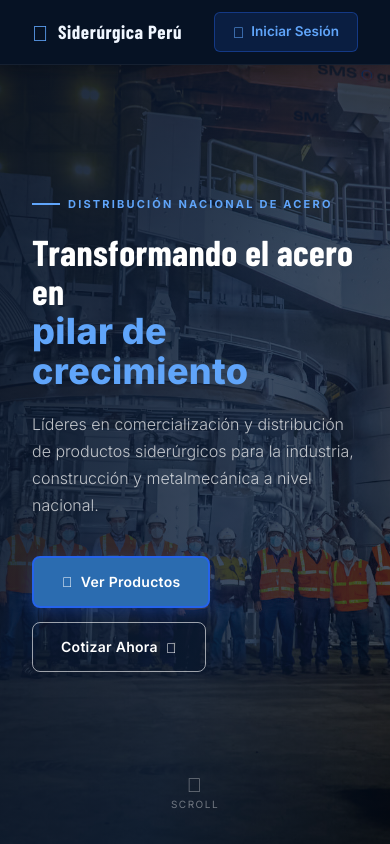
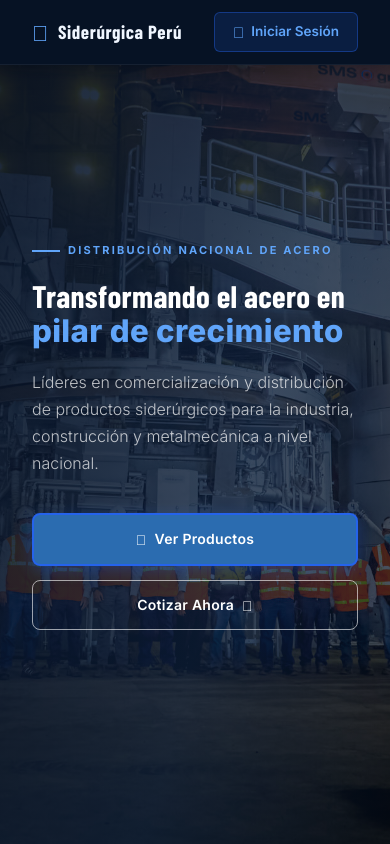
Before and after one commit to BryanSMA/Caso-Siderurgica-Peru, an Angular app: page / in a window 390 px wide. Shown: the top 844 px of the page. Built offline with nearby package versions, Linux system fonts and the light colour scheme; a web font is replaced by a local one.

Commit message:
style: pulir hero con responsive y footer con separador visual degradado

```diff
--- a/src/app/components/footer/footer.scss
+++ b/src/app/components/footer/footer.scss
@@ -124,3 +124,34 @@
   color: rgba(255,255,255,0.2);
   letter-spacing: 0.08em;
 }
+
+// Al final del archivo, agregar:
+
+// ─── SEPARADOR SUPERIOR FOOTER ────────────────────────────
+.footer::before {
+  content: '';
+  display: block;
+  height: 2px;
+  background: linear-gradient(
+    90deg,
+    transparent 0%,
+    rgba(37,99,235,0.4) 30%,
+    rgba(96,165,250,0.6) 50%,
+    rgba(37,99,235,0.4) 70%,
+    transparent 100%
+  );
+}
+
+// ─── RESPONSIVE FOOTER ────────────────────────────────────
+@media (max-width: 768px) {
+  .footer-grid {
+    grid-template-columns: 1fr;
+    gap: 32px;
+  }
+
+  .footer-bottom {
+    flex-direction: column;
+    gap: 6px;
+    text-align: center;
+  }
+}
--- a/src/app/components/hero/hero.scss
+++ b/src/app/components/hero/hero.scss
@@ -62,6 +62,7 @@
   line-height: 1.7;
   margin-bottom: 36px;
   font-weight: 300;
+  max-width: 560px;
 }
 
 .hero-actions {
@@ -95,3 +96,24 @@
   0%,100% { transform: translateY(0); }
   50%      { transform: translateY(5px); }
 }
+
+// ─── RESPONSIVE HERO ──────────────────────────────────────
+@media (max-width: 768px) {
+  .hero-content {
+    padding-top: 24px;
+    padding-bottom: 60px;
+  }
+
+  .hero-content h1 {
+    font-size: clamp(28px, 8vw, 42px);
+  }
+
+  .hero-actions {
+    flex-direction: column;
+    width: 100%;
+
+    .btn { justify-content: center; }
+  }
+
+  .hero-scroll { display: none; }
+}
```
